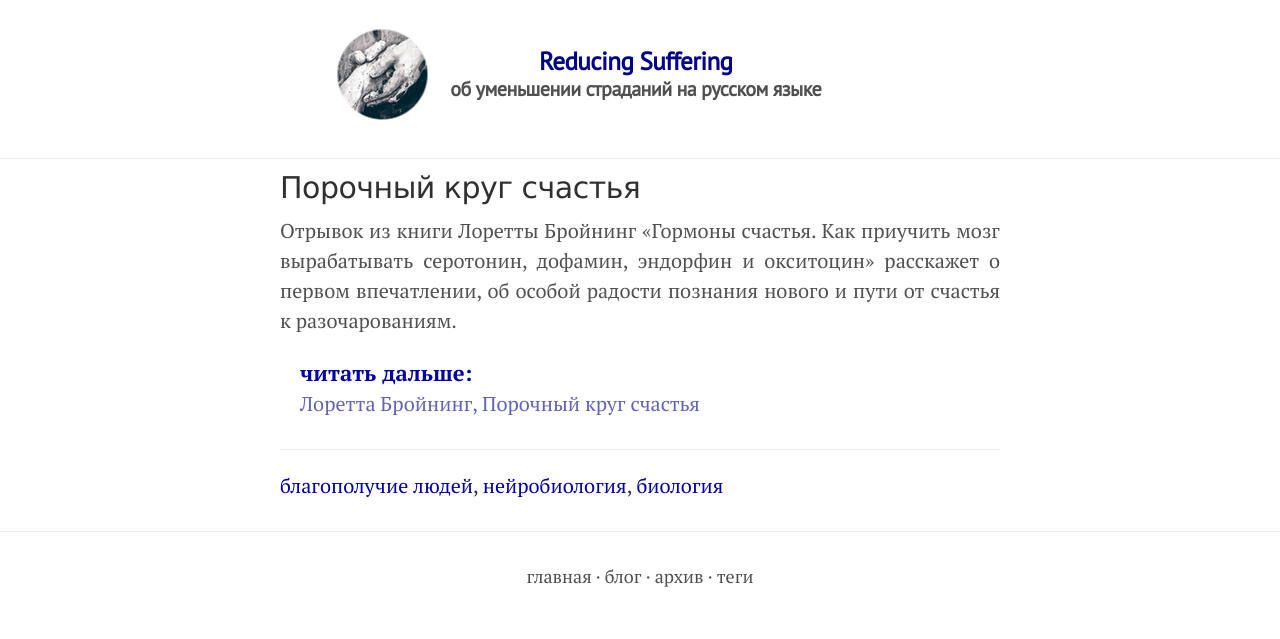
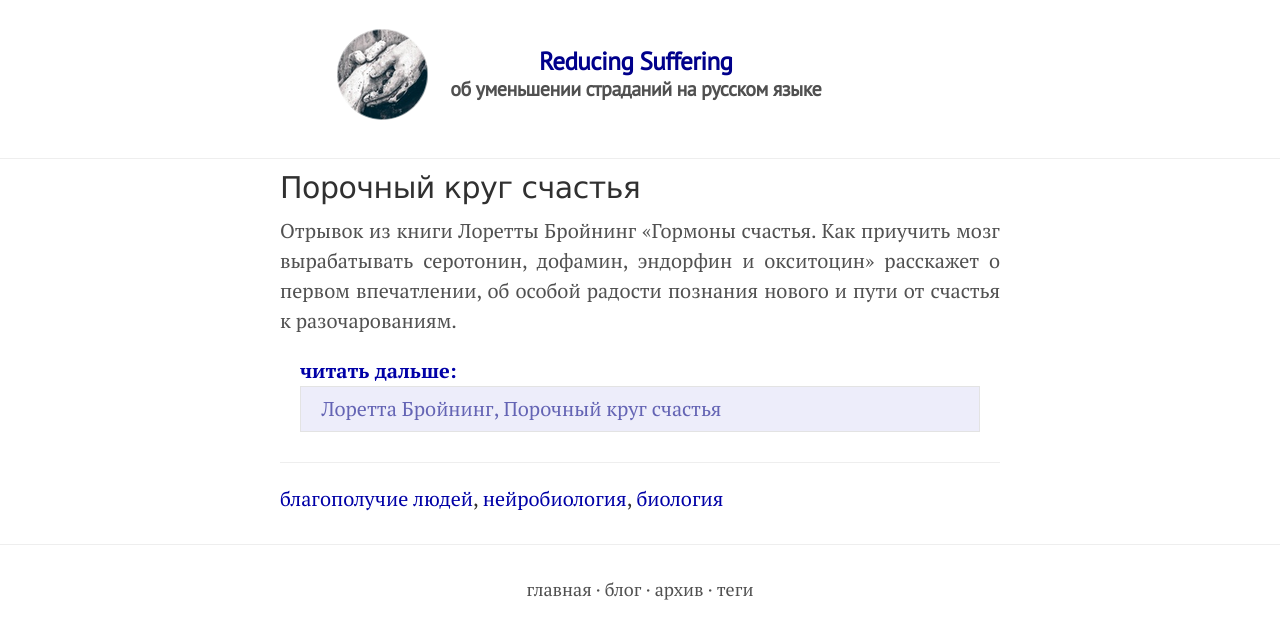
Before and after one commit to ReducingSuffering/reducingsuffering.github.io, a Jekyll site: the page built from _posts/wt/Авторы/Иноязычные/Лоретта Бройнинг/2021-06-25-250.md, in a window 1280 px wide. Shown: the top 639 px of the page. Built offline with Jekyll 4.4.1, drawn with Linux system fonts in a browser that asks for light colours.

Commit message:
links style

```diff
--- a/_includes/post-links.html
+++ b/_includes/post-links.html
@@ -6,9 +6,9 @@
   <a href="{{ include.post.link_to }}">
   {% endif %}
     <div class="container">
-      <div style="font-size: 22px; font-weight: bold;">{% if include.post.meta_tags contains "видео" %}смотреть{% else %}читать&nbsp;дальше{% endif %}:</div>
-	  <div style="font-weight: normal; color: rgb(100, 100, 180)">{% if include.post.authors %}{{ include.post.authors | join: ", " }}{% else %}{{ include.post.source }}{% endif %}, {{ include.post.title }}</div>
-	  {% if include.post.preview %}<img src="{% if include.post.preview_here %}{{ include.post.preview | relative_url }}{% else %}{{ include.post.preview }}{% endif %}" alt="{{ include.post.title }}" style="width: 100%" onerror="this.onerror=null; width=0; height=0">{% endif %}
+      <div style="font-size: 20px; font-weight: bold;">{% if include.post.meta_tags contains "видео" %}смотреть{% else %}читать&nbsp;дальше{% endif %}:</div>
+	  <div class="link">{% if include.post.authors %}{{ include.post.authors | join: ", " }}{% else %}{{ include.post.source }}{% endif %}, {{ include.post.title }}
+	  {% if include.post.preview %}<img src="{% if include.post.preview_here %}{{ include.post.preview | relative_url }}{% else %}{{ include.post.preview }}{% endif %}" alt="{{ include.post.title }}" style="width: 100%; margin: 0;" onerror="this.onerror=null; width=0; height=0">{% endif %}</div>
     </div>
   </a>
 </div>
--- a/_layouts/blog.html
+++ b/_layouts/blog.html
@@ -13,7 +13,8 @@
 		<td><img src="/assets/images/picture.png" style="float: right"></td>
         <td><div style="float: left"><h3 class="masthead-title"><a href="{{ '/index.html' | relative_url }}">Reducing Suffering</a></h3>
 		<h4 class="masthead-subtitle"><b>об уменьшении страданий на русском языке</b></h4></div></td>
-        </tr>
+
+		</tr>
 		</table>
 	  </div>
     </div>
--- a/assets/css/my.css
+++ b/assets/css/my.css
@@ -105,6 +105,14 @@ ul {
   border: 0.05em solid rgb(227, 227, 227);
 }
 
+.link {
+  font-weight: normal;
+  color: rgb(100, 100, 180);
+  background-color: rgb(237, 237, 250);
+  padding: 1% 3% 1% 3%;
+  border: 0.05em solid rgb(227, 227, 227);
+}
+
 .navigation,
 .navigation a {
   text-align: center;
--- a/blog.html
+++ b/blog.html
@@ -2,7 +2,7 @@
 layout: blog
 title: "Reducing Suffering: блог"
 ---
-За новостями проекта можно следить в соцсетях: <a href="https://vk.com/reducing_suffering">ВКонтакте</a>, <a href="https://t.me/reducing_suffering">Telegram</a>.<br>
+Блог можно читать в соцсетях: <a href="https://vk.com/reducing_suffering">ВКонтакте</a>, <a href="https://t.me/reducing_suffering">Telegram</a>.<br>
 <hr>
 
 <div class="posts">
--- a/test.html
+++ b/test.html
@@ -1,12 +1,6 @@
 ---
 layout: default
 ---
-{% for attr in site.articles[0] %}
-  {{ attr }}: {{ attr[1] }}<br>
-{% endfor %}
-
-<h2>Статьи</h2>
-
 {% for article in site.articles %}
 <a href="{{ article.url }}">{{ article.url }}: {{ article.title }}</a><br>
 {% endfor %}
```
